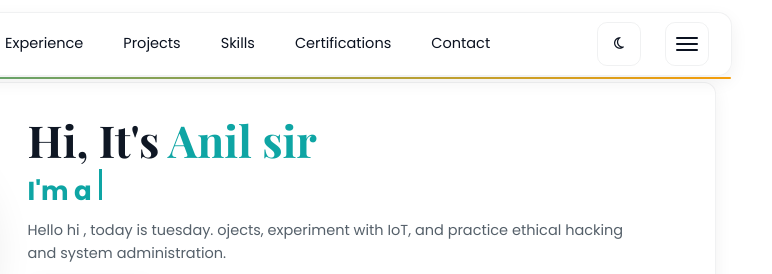
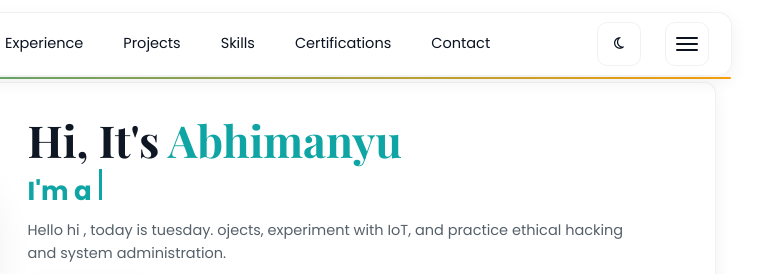
Before and after one commit to helven0/Week9CICD, a plain HTML site: page index.html in a window 1280 px wide. Shown: the top 274 px of the page, 508-1280 px from the left. Drawn offline with nearby package versions, Linux system fonts and the light colour scheme.

Commit message:
Name change v5

```diff
--- a/index.html
+++ b/index.html
@@ -251,7 +251,7 @@
       </div>
 
       <div class="home-content">
-        <h1 id="hero-heading">Hi, It's <span style="color:var(--accent-1)">Anil sir</span></h1>
+        <h1 id="hero-heading">Hi, It's <span style="color:var(--accent-1)">Abhimanyu</span></h1>
         <h3 class="typing-text" aria-live="polite">I'm a <span id="typed"></span><span class="cursor" aria-hidden="true"></span></h3>
         <p>Hello hi , today is tuesday. ojects, experiment with IoT, and practice ethical hacking and system administration.</p>
 
```
